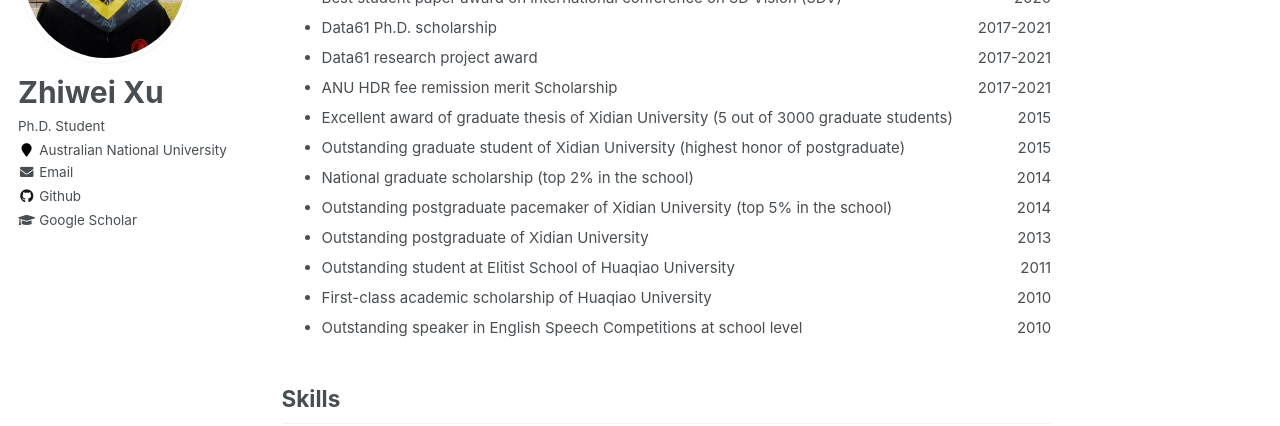
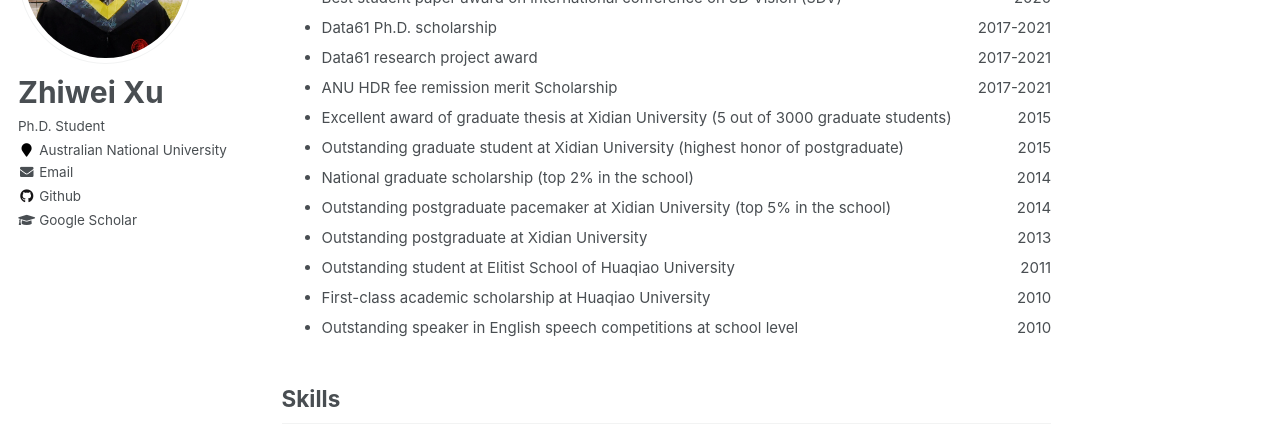
Before and after one commit to zwxu064/zwxu064.github.io, a Jekyll site: the page built from _pages/about.html, in a window 1280 px wide and 900 px high, scrolled down 2857 px. Shown: the part 152-578 px from the top of the window. Built offline with Jekyll 4.4.1, drawn with Linux system fonts in a browser that asks for light colours.

Commit message:
Update about.html

```diff
--- a/_pages/about.html
+++ b/_pages/about.html
@@ -191,11 +191,11 @@ redirect_from:
         <div class="alignrighttight">2017-2021</div>
         <div style="clear: both;"></div>
 
-    <li><div class="alignleft">Excellent award of graduate thesis of Xidian University (5 out of 3000 graduate students)</div>
+    <li><div class="alignleft">Excellent award of graduate thesis at Xidian University (5 out of 3000 graduate students)</div>
         <div class="alignrighttight">2015</div>
         <div style="clear: both;"></div>
 
-    <li><div class="alignleft">Outstanding graduate student of Xidian University (highest honor of postgraduate)</div>
+    <li><div class="alignleft">Outstanding graduate student at Xidian University (highest honor of postgraduate)</div>
         <div class="alignrighttight">2015</div>
         <div style="clear: both;"></div>
 
@@ -203,11 +203,11 @@ redirect_from:
         <div class="alignrighttight">2014</div>
         <div style="clear: both;"></div>
 
-    <li><div class="alignleft">Outstanding postgraduate pacemaker of Xidian University (top 5% in the school)</div>
+    <li><div class="alignleft">Outstanding postgraduate pacemaker at Xidian University (top 5% in the school)</div>
         <div class="alignrighttight">2014</div>
         <div style="clear: both;"></div>
 
-    <li><div class="alignleft">Outstanding postgraduate of Xidian University</div>
+    <li><div class="alignleft">Outstanding postgraduate at Xidian University</div>
         <div class="alignrighttight">2013</div>
         <div style="clear: both;"></div>
 
@@ -215,11 +215,11 @@ redirect_from:
         <div class="alignrighttight">2011</div>
         <div style="clear: both;"></div>
 
-    <li><div class="alignleft">First-class academic scholarship of Huaqiao University</div>
+    <li><div class="alignleft">First-class academic scholarship at Huaqiao University</div>
         <div class="alignrighttight">2010</div>
         <div style="clear: both;"></div>
 
-    <li><div class="alignleft">Outstanding speaker in English Speech Competitions at school level</div>
+    <li><div class="alignleft">Outstanding speaker in English speech competitions at school level</div>
         <div class="alignrighttight">2010</div>
         <div style="clear: both;"></div>
 
```
